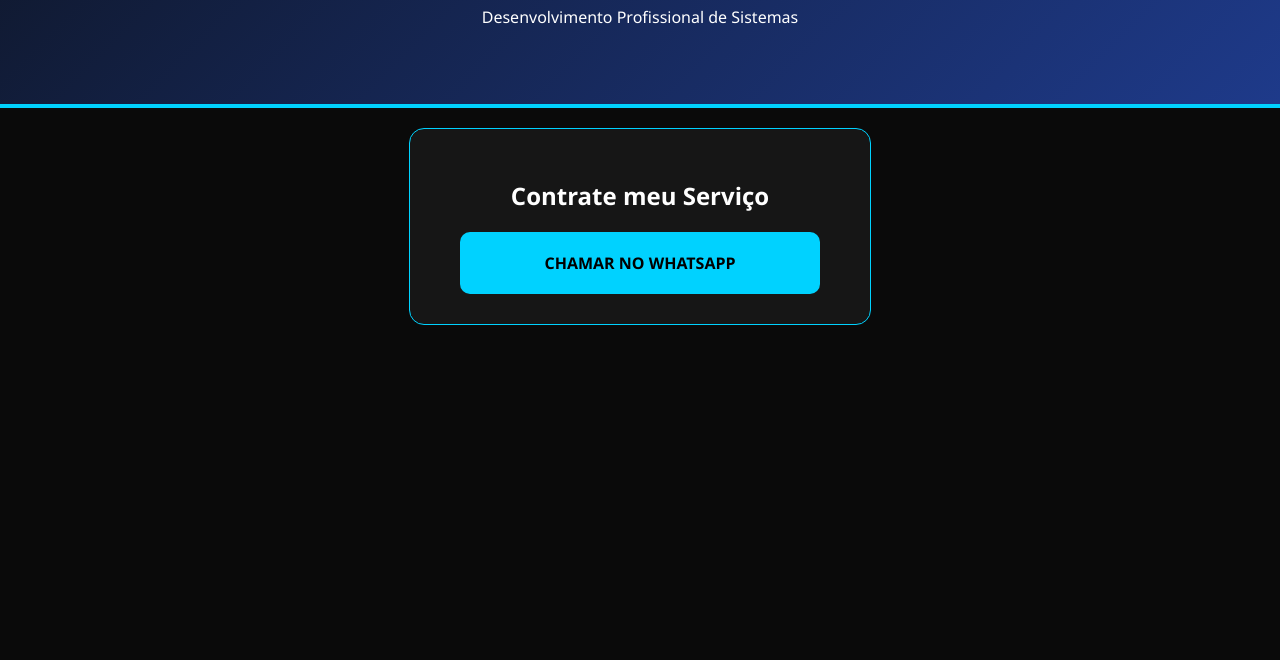
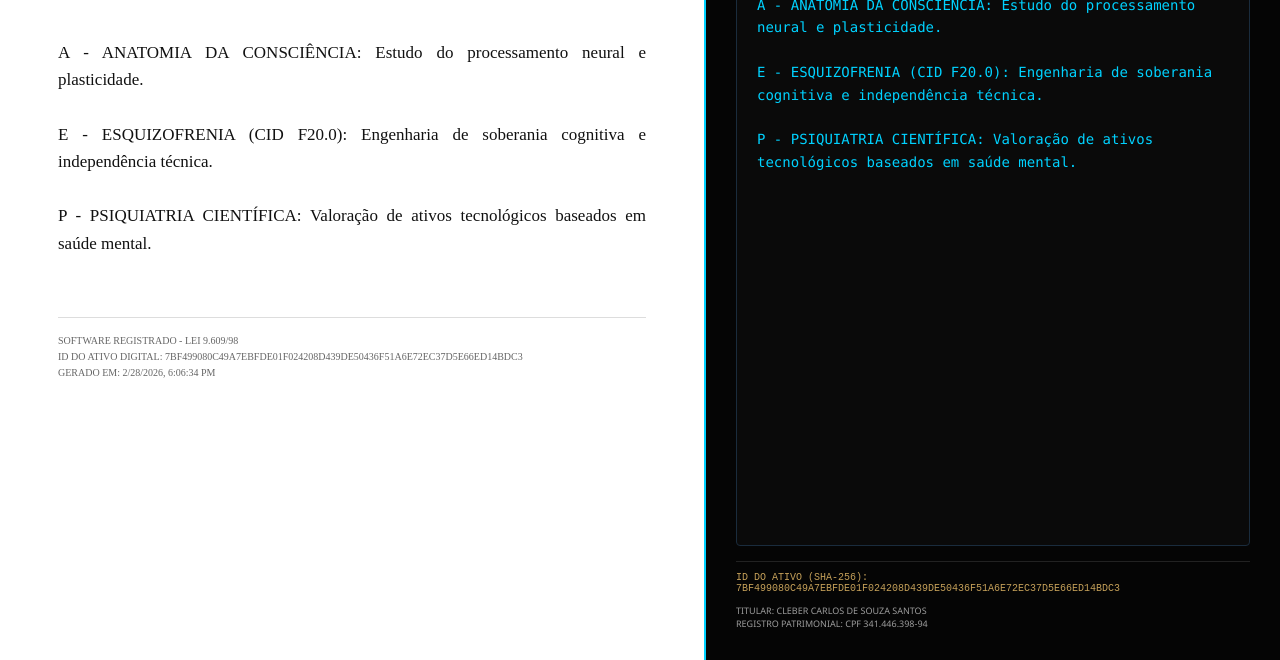
Before and after one commit to clebercarlos786-debug/invencoes-digitais, a plain HTML site: page index.html in a window 1280 px wide. Shown: the part 140-800 px from the top of the page. Drawn offline with nearby package versions, Linux system fonts and the light colour scheme.

Commit message:
Refactor index.html layout and styles
Updated the title and modified the layout and styles for the input and output sections. Added a script for rendering assets based on user input.

```diff
--- a/index.html
+++ b/index.html
@@ -3,26 +3,115 @@
 <head>
     <meta charset="UTF-8">
     <meta name="viewport" content="width=device-width, initial-scale=1.0">
-    <title>Motor_S94_Start | Agência de Tecnologia</title>
+    <title>S94_SOBERANIA_PATRIMONIAL</title>
+    <script src="https://cdnjs.cloudflare.com/ajax/libs/crypto-js/4.1.1/crypto-js.min.js"></script>
     <style>
-        :root { --blue: #1e3a8a; --tech: #00d2ff; --white: #ffffff; }
-        body { font-family: 'Segoe UI', sans-serif; margin: 0; background: #0a0a0a; color: white; text-align: center; }
-        .hero { background: linear-gradient(135deg, #0f172a, #1e3a8a); padding: 60px 20px; border-bottom: 4px solid var(--tech); }
-        .card { background: rgba(255,255,255,0.05); padding: 30px; border-radius: 15px; border: 1px solid var(--tech); margin: 20px auto; max-width: 400px; }
-        h1 { font-size: 2rem; color: var(--tech); }
-        .btn-work { display: inline-block; background: var(--tech); color: #000; padding: 20px; text-decoration: none; border-radius: 10px; font-weight: bold; width: 80%; }
+        :root { --neon: #00d2ff; --gold: #c5a059; --bg: #000; }
+        body, html { margin: 0; padding: 0; height: 100%; background: var(--bg); font-family: 'Segoe UI', sans-serif; color: white; overflow: hidden; }
+        .workspace { display: flex; height: 100vh; width: 100vw; }
+
+        /* LADO DIREITO: TERMINAL DE ENGENHARIA S94 (ENTRADA) */
+        .input-panel {
+            width: 45%;
+            background: #050505;
+            border-left: 2px solid var(--neon);
+            display: flex;
+            flex-direction: column;
+            padding: 30px;
+            box-sizing: border-box;
+            order: 2;
+        }
+
+        /* LADO ESQUERDO: MATERIALIZAÇÃO DO PORTAL (DOCUMENTO REAL) */
+        .output-portal { width: 55%; background: #ffffff; order: 1; }
+
+        textarea {
+            flex: 1;
+            background: #0a0a0a;
+            color: var(--neon);
+            border: 1px solid #1a2c3d;
+            border-radius: 4px;
+            padding: 20px;
+            font-family: 'Consolas', monospace;
+            font-size: 14px;
+            line-height: 1.6;
+            resize: none;
+            outline: none;
+        }
+
+        .dna-footer { font-size: 10px; color: var(--gold); margin-top: 15px; font-family: monospace; border-top: 1px solid #222; padding-top: 10px; }
+        iframe { width: 100%; height: 100%; border: none; }
     </style>
 </head>
 <body>
-    <div class="hero">
-        <h1>MOTOR_S94_START</h1>
-        <p>Desenvolvimento Profissional de Sistemas</p>
+
+<div class="workspace">
+    <div class="output-portal">
+        <iframe id="s94_render"></iframe>
     </div>
-    <div class="card">
-        <h2>Contrate meu Serviço</h2>
-        <a href="https://wa.me/5511999999999?text=Olá Kleber, quero um orçamento!" class="btn-work">
-            CHAMAR NO WHATSAPP
-        </a>
+
+    <div class="input-panel">
+        <div style="text-align:center; margin-bottom:25px;">
+            <div style="font-size:28px; font-weight:900; color:var(--neon); letter-spacing:3px;">MOTOR_S94_START</div>
+            <div style="font-size:11px; color:var(--gold); text-transform:uppercase; margin-top:5px;">Engenharia de Ativos Científicos</div>
+        </div>
+
+        <textarea id="data_input" placeholder="Injete ciência: Psicologia, Psiquiatria, Anatomia A-Z..."></textarea>
+
+        <div class="dna-footer" id="dna_hash">ASSINATURA DIGITAL: AGUARDANDO DADOS...</div>
+        <div style="font-size:9px; opacity:0.6; color:white; margin-top:10px;">
+            TITULAR: CLEBER CARLOS DE SOUZA SANTOS<br>
+            REGISTRO PATRIMONIAL: CPF 341.446.398-94
+        </div>
     </div>
+</div>
+
+<script>
+    const input = document.getElementById('data_input');
+    const portal = document.getElementById('s94_render');
+    const dnaLog = document.getElementById('dna_hash');
+
+    function renderAsset() {
+        const text = input.value;
+        const hash = CryptoJS.SHA256(text + "34144639894_S94").toString().toUpperCase();
+        dnaLog.innerText = "ID DO ATIVO (SHA-256): " + hash;
+
+        const doc = portal.contentDocument || portal.contentWindow.document;
+        doc.open();
+        doc.write(`
+            <html>
+            <head>
+                <style>
+                    body { font-family: 'Times New Roman', serif; padding: 50px; color: #111; background: #fff; line-height: 1.6; }
+                    .header { border-bottom: 2px solid #c5a059; text-align: center; padding-bottom: 20px; margin-bottom: 40px; }
+                    .titular { font-size: 13px; font-weight: bold; }
+                    .scientific-body { font-size: 17px; text-align: justify; white-space: pre-wrap; }
+                    .patent-stamp { margin-top: 60px; font-size: 10px; color: #666; border-top: 1px solid #ddd; padding-top: 15px; }
+                </style>
+            </head>
+            <body>
+                <div class="header">
+                    <h1 style="margin:0; font-size: 24px;">RELATÓRIO TÉCNICO DE ATIVO CIENTÍFICO</h1>
+                    <div class="titular">TITULAR: CLEBER CARLOS DE SOUZA SANTOS | CPF: 341.446.398-94</div>
+                </div>
+                <div class="scientific-body">${text}</div>
+                <div class="patent-footer patent-stamp">
+                    SOFTWARE REGISTRADO - LEI 9.609/98<br>
+                    ID DO ATIVO DIGITAL: ${hash}<br>
+                    GERADO EM: ${new Date().toLocaleString()}
+                </div>
+            </body>
+            </html>
+        `);
+        doc.close();
+    }
+
+    input.addEventListener('input', renderAsset);
+
+    // Injeção de Dados Iniciais
+    input.value = "A - ANATOMIA DA CONSCIÊNCIA: Estudo do processamento neural e plasticidade.\n\nE - ESQUIZOFRENIA (CID F20.0): Engenharia de soberania cognitiva e independência técnica.\n\nP - PSIQUIATRIA CIENTÍFICA: Valoração de ativos tecnológicos baseados em saúde mental.";
+    renderAsset();
+</script>
+
 </body>
 </html>
```
